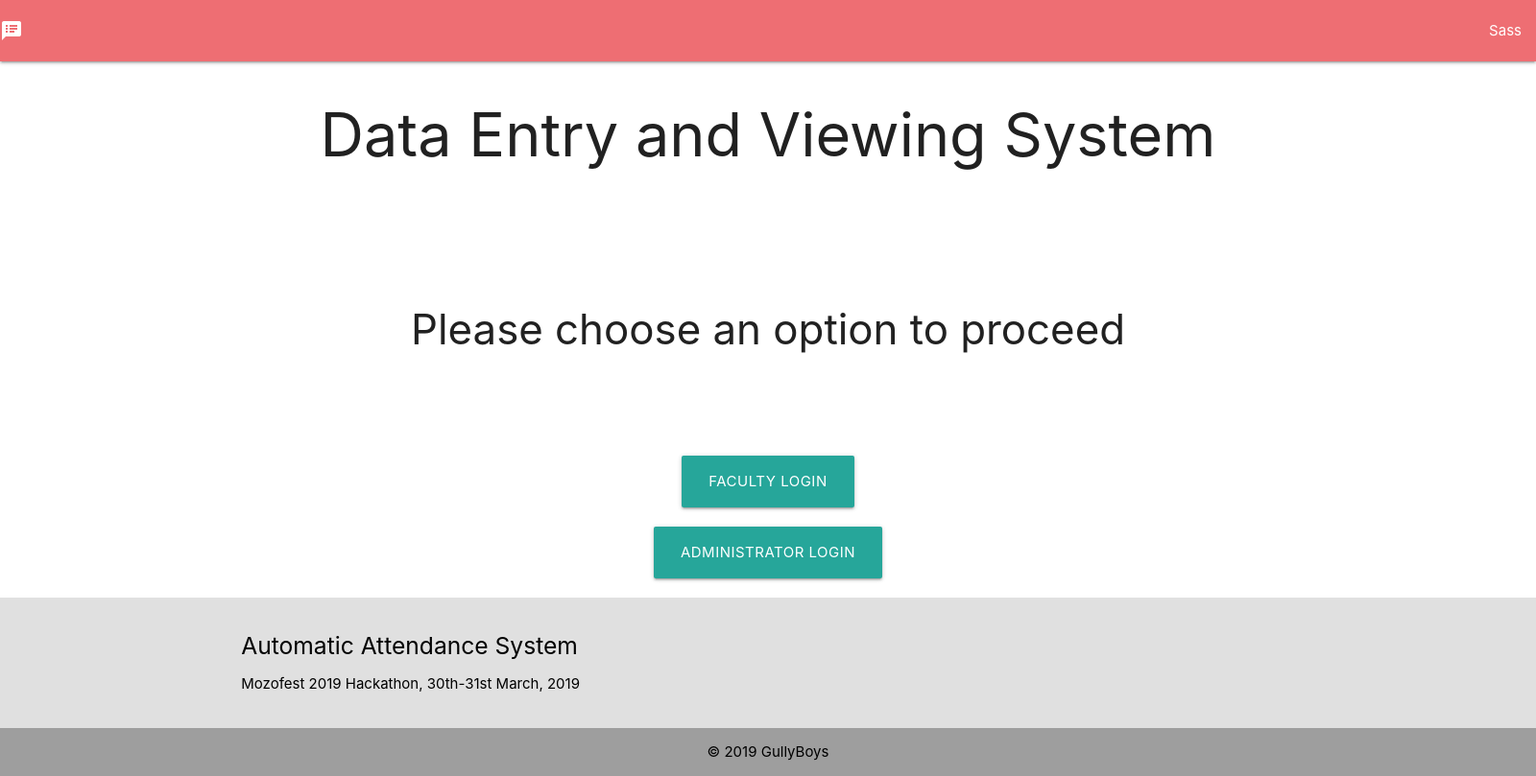
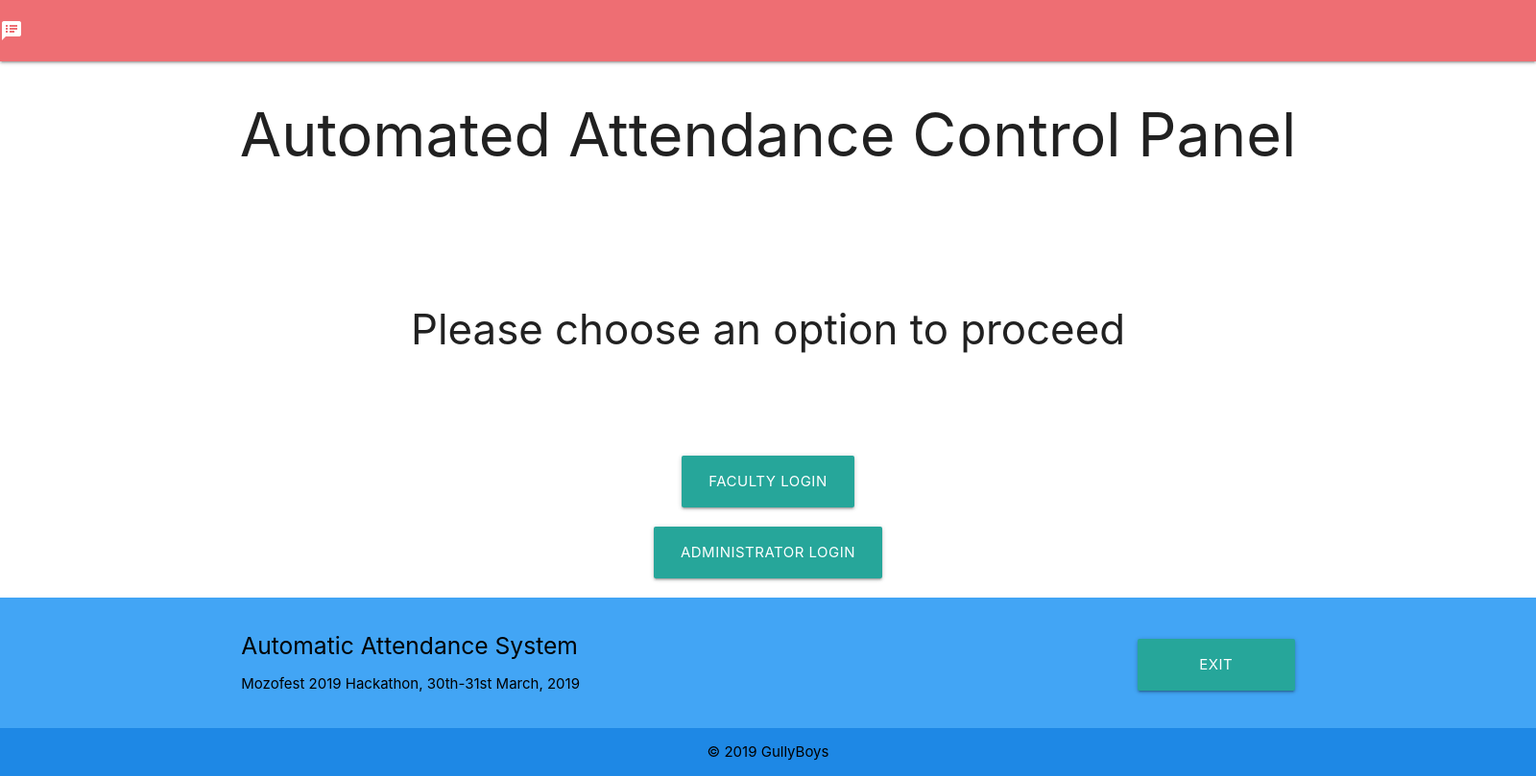
Before and after one commit to mozohack/GullyBoys, an Electron app: page UI/index.html in a window 1600 px wide. Shown: the whole page at 96% size. Drawn offline with Linux system fonts and the light colour scheme.

Commit message:
Update 5

```diff
--- a/UI/index.html
+++ b/UI/index.html
@@ -25,15 +25,12 @@
         <nav>
             <div class="nav-wrapper">
                 <a href="index.html" class="brand-logo"><i class="material-icons">speaker_notes</i></a>
-                <ul id="nav-mobile" class="right hide-on-med-and-down">
-                    <li><a href="index.html">Sass</a></li>
-                </ul>
             </div>
         </nav>
 
         <div class="container">
 
-            <h1 class="center">Data Entry and Viewing System</h1>
+            <h1 class="center">Automated Attendance Control Panel</h1>
 
             <br><br><br><br>
             <h3 class="center">Please choose an option to proceed</h3>
@@ -64,16 +61,20 @@
     <!----------------------- FOOOOTER HEREEE --------------->
 
 
-    <footer class="page-footer grey lighten-2 black-text">
+    <footer class="page-footer black-text" style="background-color:rgba(66, 165, 245,1.0)">
         <div class="container">
             <div class="row">
                 <div class="col l6 s12">
                     <h5 class="black-text">Automatic Attendance System</h5>
                     <p class="black-text">Mozofest 2019 Hackathon, 30th-31st March, 2019</p>
                 </div>
+                <div class="col l2 s12 offset-l4">
+                    <br>
+                        <a class="waves-effect waves-light btn-large" onclick="exitfxn()">Exit Control Panel</a>
+                </div>
             </div>
         </div>
-        <div class="footer-copyright grey black-text">
+        <div class="footer-copyright black-text" style="background-color:#1E88E5">
             <div class="container center">
                 &copy; 2019 GullyBoys
             </div>
@@ -105,5 +106,10 @@
         <script>
             require('./renderer.js');
         </script>
+        <script>
+        function exitfxn(){
+            window.close();
+        }
+        </script>
 
 </html>
--- a/UI/main.js
+++ b/UI/main.js
@@ -13,7 +13,9 @@ function CreateWindow(){
     }));
     console.log("WINDOWS CREATED");
 
-    win.webContents.openDevTools();
+    // DEVELOPER TOOLS KE LIYE
+    // win.webContents.openDevTools();
+
     win.on('closed',() => {
         win=null;
     });
```
Also changed, not shown: UI/adminLogin.html (+6 -7 lines), UI/adminScreen.html (+6 -6 lines), UI/dataEntry.html (+6 -6 lines), UI/etc/data1.html (+7 -7 lines), UI/etc/data2.html (+7 -7 lines), UI/etc/data3.html (+7 -8 lines), UI/facultyLogin.html (+6 -6 lines).
